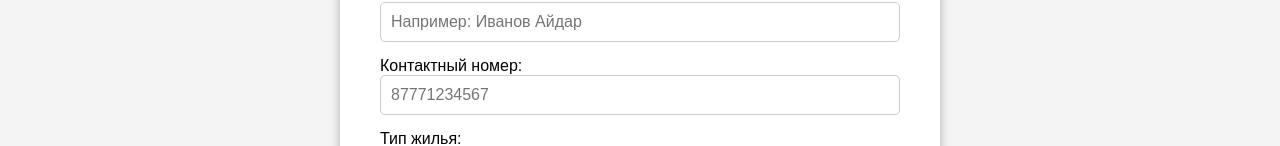
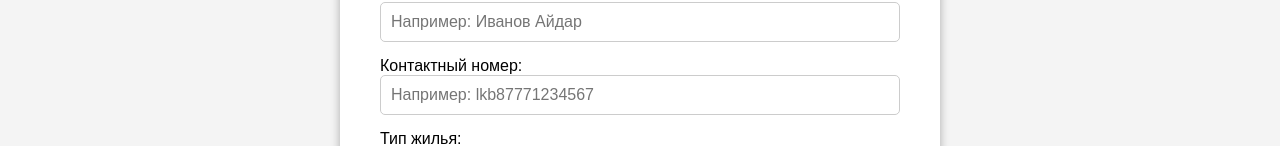
Before and after one commit to RafikKAZ/connect, a plain HTML site: page index.html in a window 1280 px wide. Shown: the part 335-481 px from the top of the page. Drawn offline with Linux system fonts and the light colour scheme.

Commit message:
Update index.html

```diff
--- a/index.html
+++ b/index.html
@@ -78,7 +78,7 @@
     <input type="text" id="name" name="name" required placeholder="Например: Иванов Айдар" pattern="^[А-Яа-яЁёӘәӨөҚқҢңҰұҮүҺһІі\s\-]+$" title="Только буквы, пробелы и дефис"/>
 
     <label for="phone">Контактный номер:</label>
-    <input type="text" id="phone" name="phone" required placeholder="87771234567" pattern="8\d{10}" title="Введите номер из 11 цифр, начиная с 8 (например: 87001234567)" />
+    <input type="text" maxlength="11" id="phone" name="phone" required placeholder="Например: lkb87771234567" pattern="8\d{10}" title="Введите номер из 11 цифр, начиная с 8 (например: 87001234567)" />
 
     <label for="housing">Тип жилья:</label>
     <select id="housing" name="housing" required>
```
